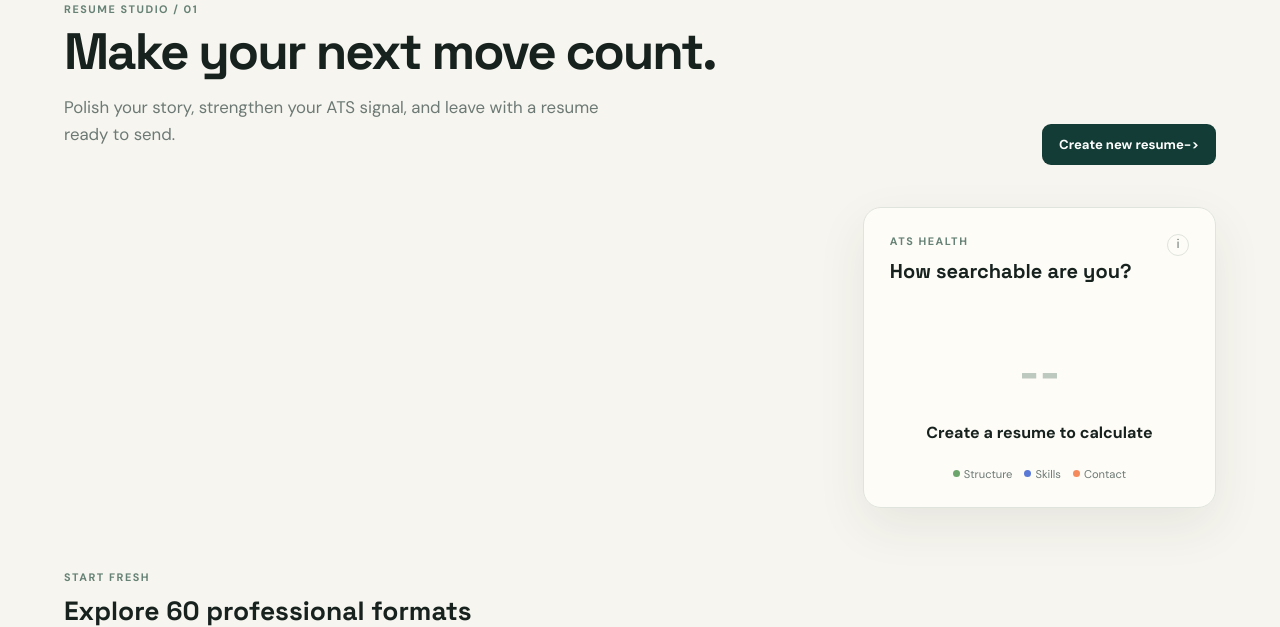
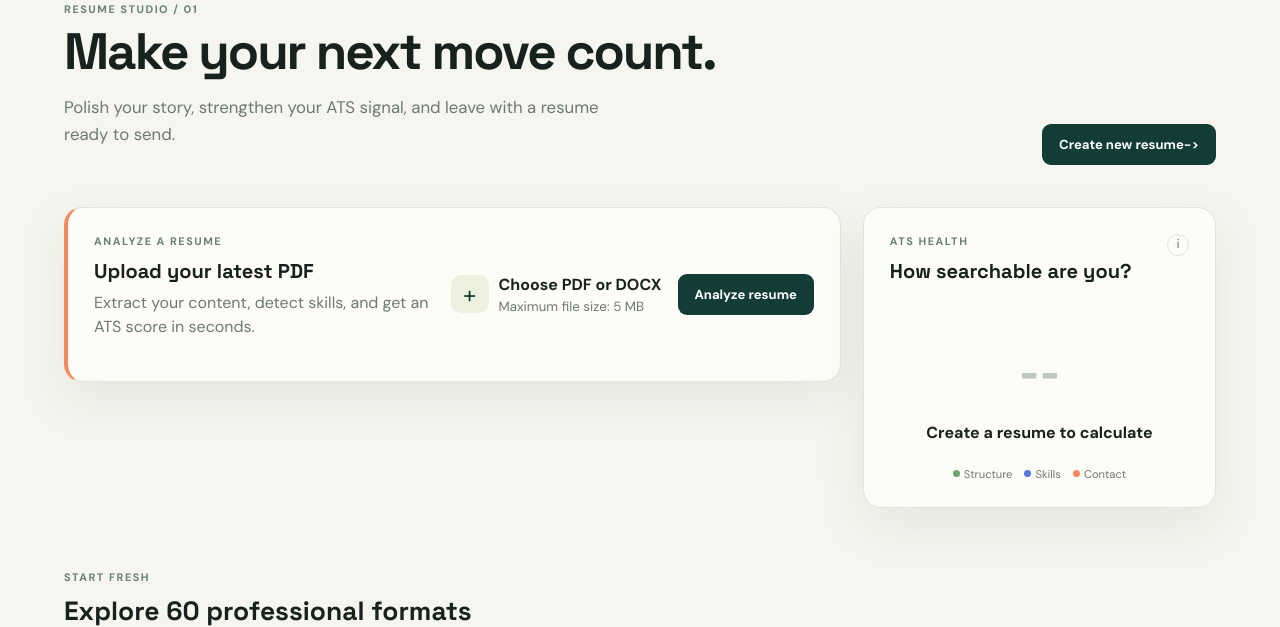
Before and after one commit to AarishNasim/AI-Resume-Analyzer, a Flask app: page /dashboard in a window 1280 px wide. Shown: the part 136-763 px from the top of the page. Run offline with Flask 3, Linux system fonts and the light colour scheme; the visitor is signed in with stand-in values (Sample User, id 1); data comes from the database, SQL or seed files in the repository; data that the repository does not hold is empty.

Commit message:
Fix a bug

```diff
--- a/static/css/style.css
+++ b/static/css/style.css
@@ -38,6 +38,11 @@ a { color: var(--deep); }
 .panel, .job-card { background: rgba(255, 253, 249, .9); border: 1px solid var(--line); border-radius: 18px; box-shadow: var(--shadow); }
 .panel { padding: 26px; }
 .upload-panel { display: flex; justify-content: space-between; gap: 24px; align-items: center; }
+.upload-resume-card { display: flex; justify-content: space-between; gap: 22px; align-items: center; border-left: 4px solid var(--orange); }
+.resume-upload-form { display: flex; gap: 12px; align-items: center; }
+.upload-dropzone { display: flex; align-items: center; gap: 10px; cursor: pointer; min-width: 215px; }
+.upload-dropzone input { display: none; }
+.upload-dropzone small { display: block; color: var(--muted); margin-top: 3px; }
 .upload-form { display: flex; align-items: center; gap: 12px; }
 .file-picker { display: flex; align-items: center; gap: 10px; cursor: pointer; }
 .file-picker input { display: none; }
@@ -128,5 +133,5 @@ a { color: var(--deep); }
 .resume-preview { min-height: 770px; background: var(--white); border: 1px solid var(--line); box-shadow: 0 22px 50px rgba(25, 48, 39, .12); padding: 52px 58px; color: #25332e; font-family: var(--resume-font, 'DM Sans'); } .resume-preview header { border-bottom: 4px solid var(--accent); padding-bottom: 20px; margin-bottom: 28px; } .resume-preview header h2 { color: var(--accent); font: 700 2.05rem var(--resume-font, 'DM Sans'); margin-bottom: 9px; } .resume-preview header p { color: var(--muted); font-size: .7rem; } .resume-preview header p span:not(:last-child):after { content: '  |  '; color: var(--line); } .preview-section { margin: 20px 0; } .preview-section h3 { color: var(--accent); font: 700 .7rem var(--resume-font, 'DM Sans'); letter-spacing: .14em; margin-bottom: 9px; } .preview-section p { white-space: pre-line; font-size: .78rem; line-height: 1.6; margin: 0; }
 .resume-preview.layout-sidebar-left, .resume-preview.layout-sidebar-right { border-top: 11px solid var(--accent); } .resume-preview.layout-sidebar-left header, .resume-preview.layout-sidebar-right header { border: 0; } .resume-preview.layout-sidebar-left .preview-section:nth-child(even), .resume-preview.layout-sidebar-right .preview-section:nth-child(even) { background: color-mix(in srgb, var(--accent) 9%, white); padding: 12px; } .resume-preview.layout-split-header header { display: flex; justify-content: space-between; align-items: end; } .resume-preview.layout-timeline .preview-section { border-left: 3px solid var(--accent); padding-left: 15px; } .resume-preview.layout-publication { font-family: 'Libre Baskerville', serif; } .resume-preview.layout-publication header h2 { font-family: 'Libre Baskerville', serif; }
 .analysis-card { min-height: 210px; } .analysis-header { display: flex; justify-content: space-between; align-items: start; gap: 18px; } .feedback-grid { display: grid; grid-template-columns: repeat(3, 1fr); gap: 11px; margin-top: 27px; } .feedback-item { display: flex; gap: 10px; border-top: 1px solid var(--line); padding-top: 14px; } .feedback-icon { display: grid; place-items: center; flex: 0 0 25px; height: 25px; border-radius: 7px; background: #edf2df; color: var(--deep); font: 700 .65rem 'Space Grotesk'; } .feedback-item strong { font-size: .78rem; } .feedback-item p { color: var(--muted); font-size: .72rem; line-height: 1.4; margin: 5px 0 0; } .action-panel { display: flex; justify-content: space-between; align-items: center; gap: 18px; }
-@media (max-width: 850px) { .page-heading, .upload-panel { display: block; } .page-heading .button { margin-top: 18px; } .upload-form { margin-top: 20px; flex-wrap: wrap; } .studio-grid { grid-template-columns: 1fr; } .landing-main { grid-template-columns: 1fr; padding-top: 60px; } .landing-art { min-height: 390px; } .job-grid, .format-grid { grid-template-columns: repeat(2, 1fr); } }
+@media (max-width: 850px) { .page-heading, .upload-panel, .upload-resume-card { display: block; } .page-heading .button { margin-top: 18px; } .upload-form, .resume-upload-form { margin-top: 20px; flex-wrap: wrap; } .studio-grid { grid-template-columns: 1fr; } .landing-main { grid-template-columns: 1fr; padding-top: 60px; } .landing-art { min-height: 390px; } .job-grid, .format-grid { grid-template-columns: repeat(2, 1fr); } }
 @media (max-width: 560px) { .topbar { padding: 0 18px; } .user-menu span { display: none; } .workspace { padding: 40px 18px 70px; } .panel { padding: 20px; } .ai-controls { display: block; } .ai-controls input { width: 100%; margin-bottom: 9px; } .ai-controls .button { width: 100%; } .editor-actions { flex-wrap: wrap; } .editor-actions .button { flex: 1; } .upload-form .button { width: 100%; } .landing-main { padding: 45px 28px 40px; } .landing-copy h1 { font-size: 3.2rem; } .landing-actions, .trust-row, .landing-bottom { display: block; } .landing-actions .text-button { display: block; margin-top: 18px; } .trust-row span { display: block; margin: 8px 0; } .landing-art { min-height: 340px; } .resume-sheet { height: 310px; width: 230px; right: 12%; } .job-grid, .format-grid { grid-template-columns: 1fr; } .auth-card { padding: 28px 22px; margin-top: 45px; } }
--- a/static/js/script.js
+++ b/static/js/script.js
@@ -2,6 +2,12 @@ const improveButton = document.querySelector('#ai-improve');
 const resumeText = document.querySelector('#resume-text');
 const targetRole = document.querySelector('#target-role');
 const aiStatus = document.querySelector('#ai-status');
+const resumeFile = document.querySelector('#resume-file');
+const fileName = document.querySelector('#file-name');
+
+resumeFile?.addEventListener('change', () => {
+    fileName.textContent = resumeFile.files[0]?.name || 'Choose PDF or DOCX';
+});
 
 if (improveButton) {
     improveButton.addEventListener('click', async () => {
--- a/templates/dashboard.html
+++ b/templates/dashboard.html
@@ -22,6 +22,7 @@
         {% with messages=get_flashed_messages(with_categories=true) %}{% for c,m in messages %}<div class="msg {{c}}">{{m}}</div>{% endfor %}{% endwith %}
         <section class="studio-grid">
             <div class="editor-column">
+                <div class="panel upload-resume-card"><div><p class="eyebrow">ANALYZE A RESUME</p><h2>Upload your latest PDF</h2><p class="muted">Extract your content, detect skills, and get an ATS score in seconds.</p></div><form action="{{url_for('upload')}}" method="post" enctype="multipart/form-data" class="resume-upload-form"><label class="upload-dropzone"><span class="file-icon">+</span><span><strong id="file-name">Choose PDF or DOCX</strong><small>Maximum file size: 5 MB</small></span><input id="resume-file" type="file" name="resume" accept=".pdf,.docx" required></label><button class="button button-dark" type="submit">Analyze resume</button></form></div>
                 {% if resume %}
                 <div class="panel analysis-card"><div class="analysis-header"><div><p class="eyebrow">RESUME ANALYSIS</p><h2>Your resume, at a glance.</h2><p class="muted">Actionable feedback based on structure, keywords, and recruiter readability.</p></div><a class="button button-accent" href="{{url_for('builder', template_id=active_template.id)}}">Edit &amp; improve</a></div><div class="feedback-grid"><div class="feedback-item"><span class="feedback-icon">K</span><div><strong>Missing keywords</strong><p>{{feedback.keywords}}</p></div></div><div class="feedback-item"><span class="feedback-icon">F</span><div><strong>Formatting</strong><p>{{feedback.formatting}}</p></div></div><div class="feedback-item"><span class="feedback-icon">I</span><div><strong>Bullet impact</strong><p>{{feedback.impact}}</p></div></div></div></div>
                 <div class="panel action-panel"><div><p class="eyebrow">READY TO SEND?</p><h2>{{resume.filename}}</h2><p class="muted">Your latest version is saved. Export a selectable PDF or editable DOCX.</p></div><div class="editor-actions"><a class="button button-dark" href="{{url_for('download_pdf')}}">Download PDF</a><a class="button button-light" href="{{url_for('download_resume')}}">Download DOCX</a></div></div>
```
